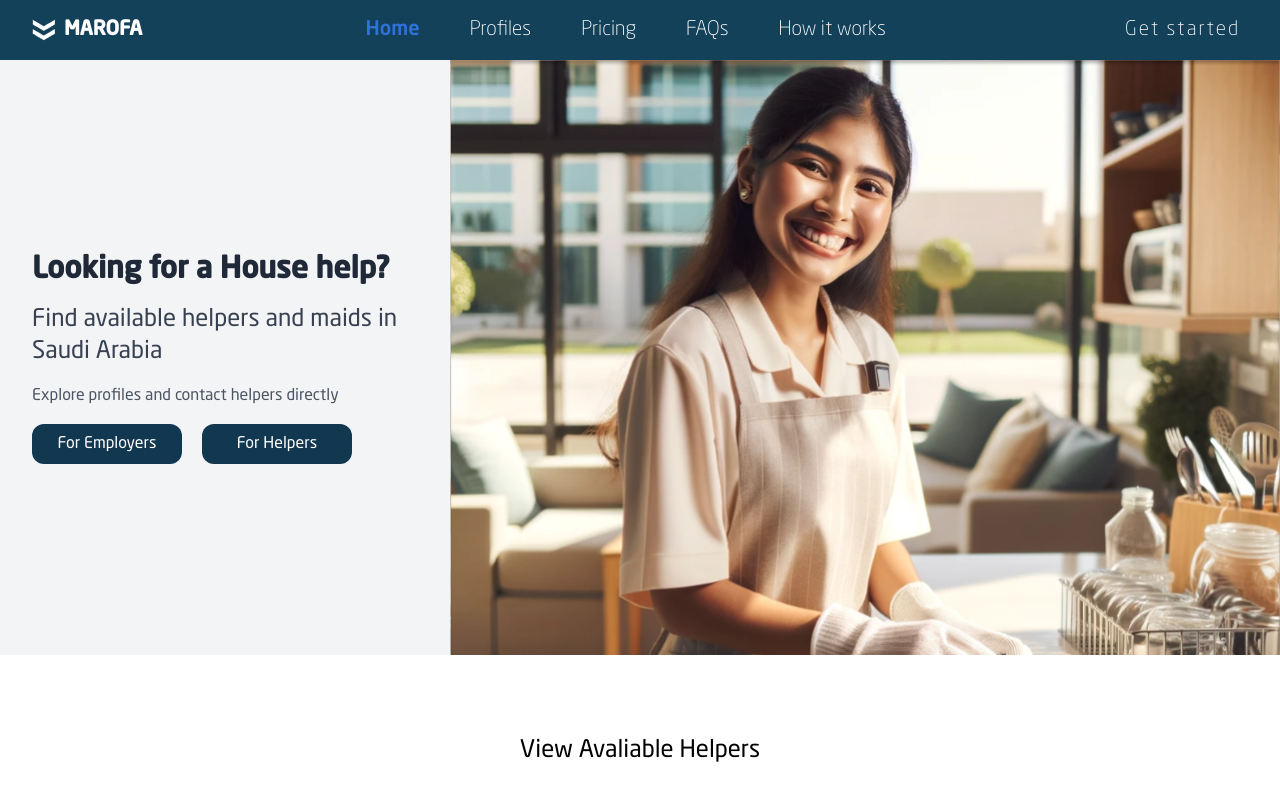
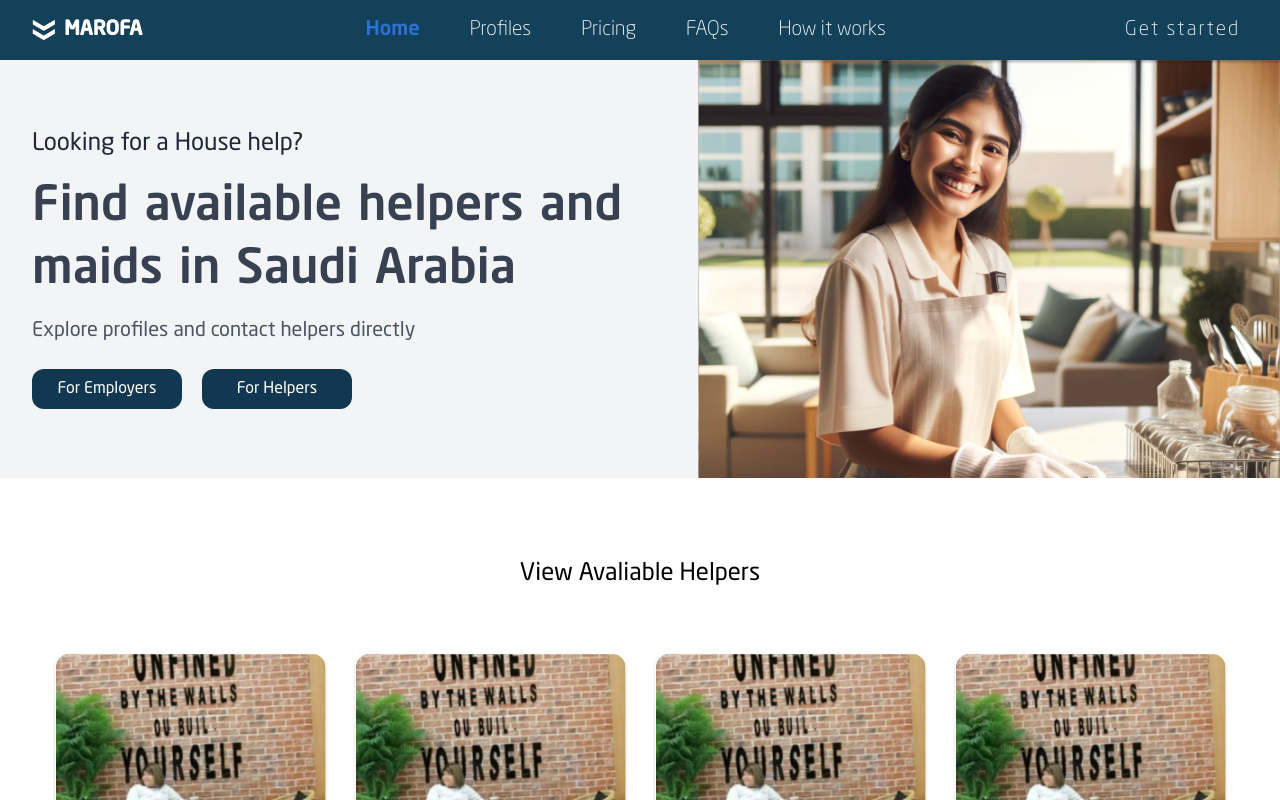
Before and after one commit to HriGrit/Marofa, a React (Vite) app in the folder client/: page / in a window 1280 px wide. Shown: the top 800 px of the page. Built offline with nearby package versions, Linux system fonts and the light colour scheme.

Commit message:
fixed navbar

```diff
--- a/client/src/components/Hero/Hero.css
+++ b/client/src/components/Hero/Hero.css
@@ -0,0 +1,4 @@
+.heroText{
+    line-height: 1.3;
+    word-spacing: 4px;
+}
--- a/client/src/components/Hero/Hero.jsx
+++ b/client/src/components/Hero/Hero.jsx
@@ -3,18 +3,18 @@ import React from "react";
 import "./Hero.css";
 const Hero = () => {
   return (
-    <section className="flex flex-col pt-[30px] app:pt-0 app:flex-row items-center bg-gray-100 gap-2 app:pl-8 justify-between">
-      <div className="space-y-4 text-center app:text-left">
-        <h1 className="text-2xl app:text-3xl font-bold text-gray-800">Looking for a House help?</h1>
-        <h2 className="text-xl app:text-2xl text-gray-700">Find available helpers and maids in Saudi Arabia</h2>
-        <p className="text-gray-600">Explore profiles and contact helpers directly</p>
-        <div className="flex flex-col app:flex-row space-y-2 app:space-y-0 app:space-x-5">
+    <section className="flex flex-col pt-[30px] app:pt-0 app:flex-row bg-gray-100 gap-2 justify-between items-center">
+      <div className="space-y-4 text-center app:text-left pt-[30px] app:pt-0 h-fill app:mx-8">
+        <h1 className="text-2xl app:text-xl xl:text-2xl text-gray-800 mb-2">Looking for a House help?</h1>
+        <h2 className="text-xl app:text-4xl xl:text-5xl font-hero text-gray-700 heroText">Find available helpers and maids in Saudi Arabia</h2>
+        <p className="text-gray-600 xl:text-xl">Explore profiles and contact helpers directly</p>
+        <div className="flex flex-col app:flex-row space-y-2 app:space-y-0 app:space-x-5 pt-2">
           <button className="px-4 py-2 bg-[#123750] text-white rounded-xl hover:bg-blue-600 transition duration-300 app:w-[150px]"><p>For Employers</p></button>
           <button className="px-4 py-2 bg-[#123750] text-white rounded-xl hover:bg-green-600 transition duration-300 app:w-[150px]"><p>For Helpers</p></button>
         </div>
       </div>
       <div className="mx-0 mt-4 app:mt-0">
-        <img src={ladyImg} alt="House helper" className="w-auto h-full" />
+        <img src={ladyImg} alt="House helper" className="h-fill" />
       </div>
     </section>
   );
--- a/client/tailwind.config.js
+++ b/client/tailwind.config.js
@@ -8,7 +8,10 @@ export default {
 			},
 			screens: {
 				app: "900px",
-				mdnav: "914px"
+				mdnav: "914px",
+			},
+			fontWeight: {
+				hero: "500",
 			},
 		},
 	},
```
